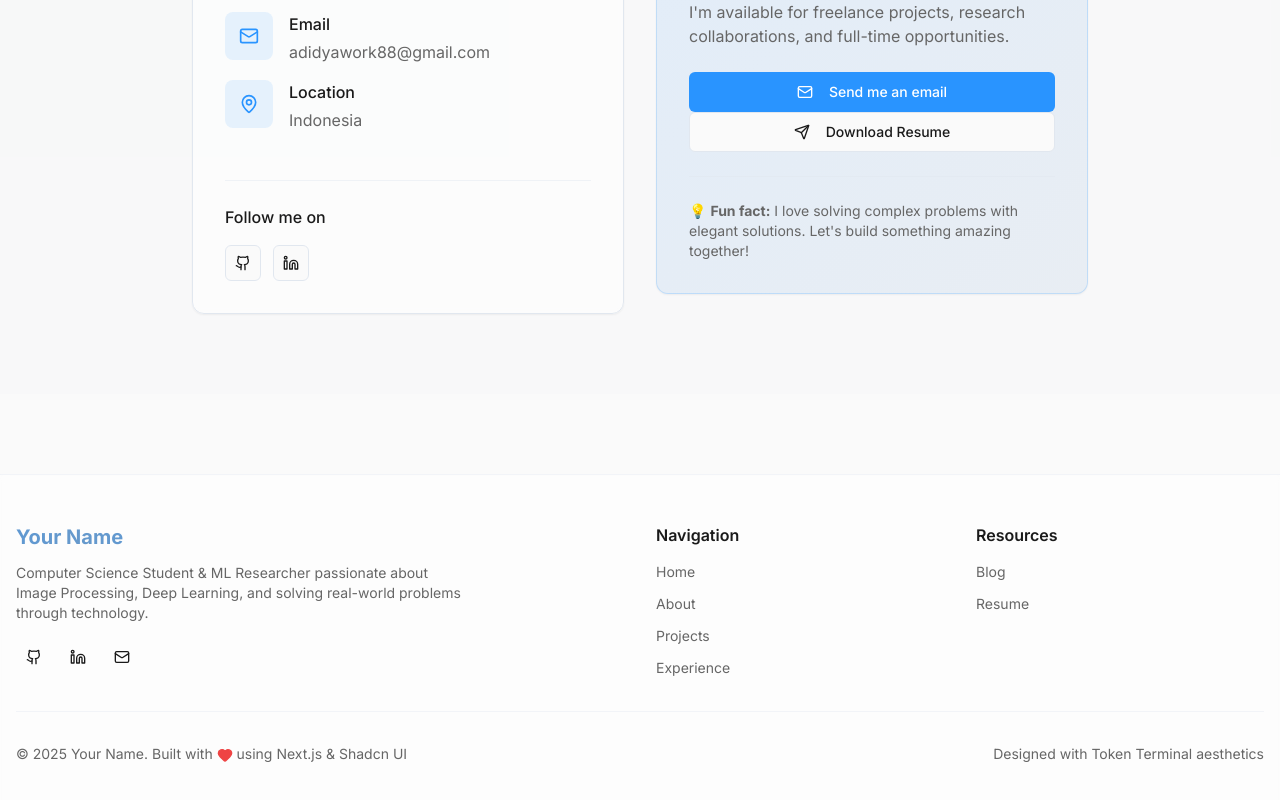
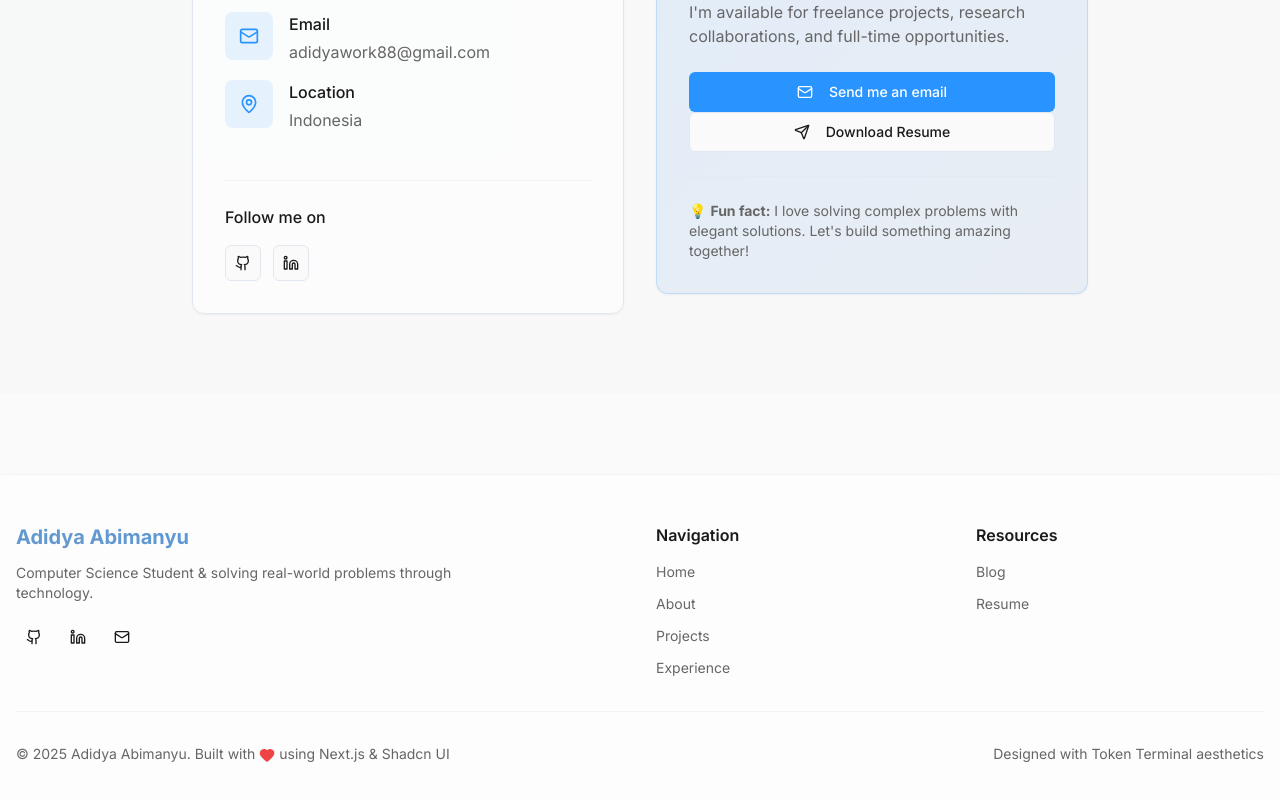
Before and after one commit to AdidyaAbimanyu/portfolio-website, a Next.js app: page / in a window 1280 px wide. Shown: the part 5940-6740 px from the top of the page. Built offline with nearby package versions, Linux system fonts and the light colour scheme.

Commit message:
Update Footer.tsx

```diff
--- a/src/components/layout/Footer.tsx
+++ b/src/components/layout/Footer.tsx
@@ -41,16 +41,14 @@ export default function Footer() {
           {/* Brand section */}
           <div className="md:col-span-2">
             <h3 className="text-xl font-bold gradient-text mb-3">
-              Your Name
+              Adidya Abimanyu
             </h3>
             <p className="text-sm text-muted-foreground mb-4 max-w-md">
-              Computer Science Student & ML Researcher passionate about Image
-              Processing, Deep Learning, and solving real-world problems through
-              technology.
+              Computer Science Student &  solving real-world problems through technology.
             </p>
             <div className="flex items-center gap-2">
               <a
-                href="https://github.com/yourusername"
+                href="https://github.com/adidyaabimanyu"
                 target="_blank"
                 rel="noopener noreferrer"
                 aria-label="GitHub"
@@ -64,7 +62,7 @@ export default function Footer() {
                 </Button>
               </a>
               <a
-                href="https://linkedin.com/in/yourusername"
+                href="https://linkedin.com/in/adidyaabimanyu"
                 target="_blank"
                 rel="noopener noreferrer"
                 aria-label="LinkedIn"
@@ -77,7 +75,7 @@ export default function Footer() {
                   <Linkedin className="h-5 w-5" />
                 </Button>
               </a>
-              <a href="mailto:your.email@example.com" aria-label="Email">
+              <a href="mailto:adidyawork88@example.com" aria-label="Email">
                 <Button
                   variant="ghost"
                   size="icon"
@@ -128,7 +126,7 @@ export default function Footer() {
         {/* Bottom section */}
         <div className="pt-8 border-t border-border/40 flex flex-col sm:flex-row justify-between items-center gap-4">
           <p className="text-sm text-muted-foreground text-center sm:text-left">
-            © {new Date().getFullYear()} Your Name. Built with{" "}
+            © {new Date().getFullYear()} Adidya Abimanyu. Built with{" "}
             <Heart className="inline h-4 w-4 text-red-500 fill-current" /> using
             Next.js & Shadcn UI
           </p>
```
